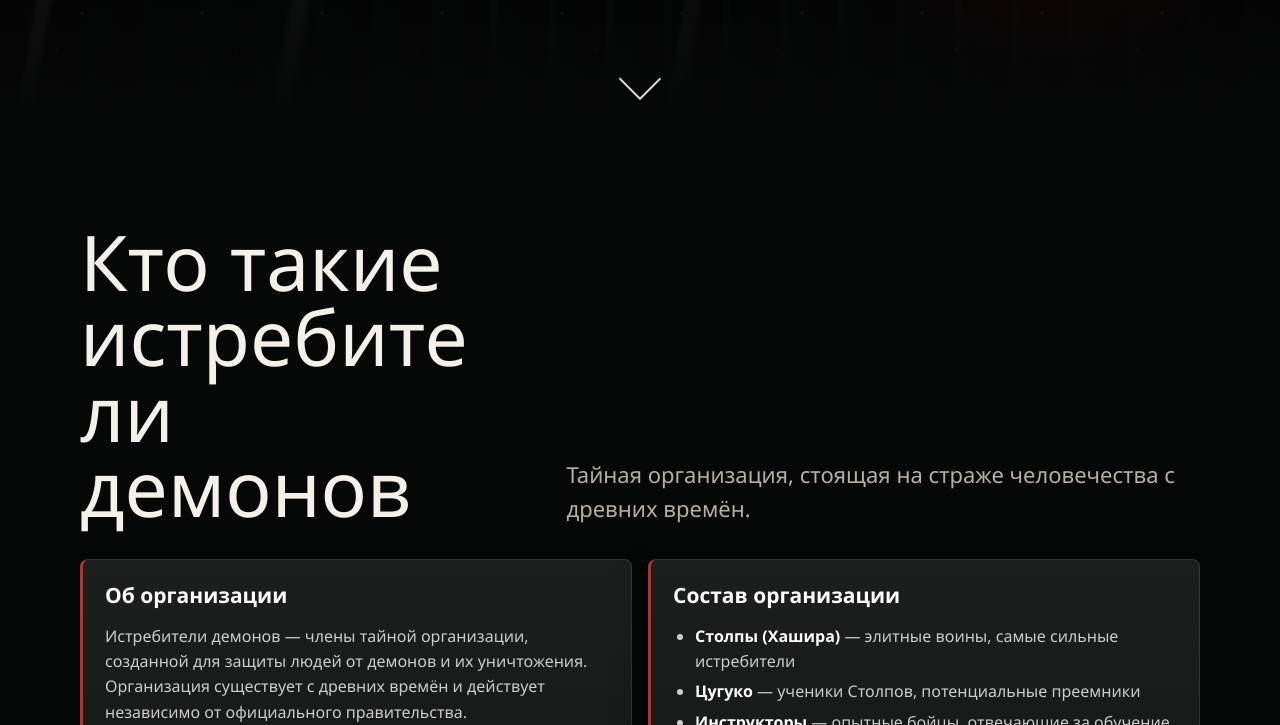
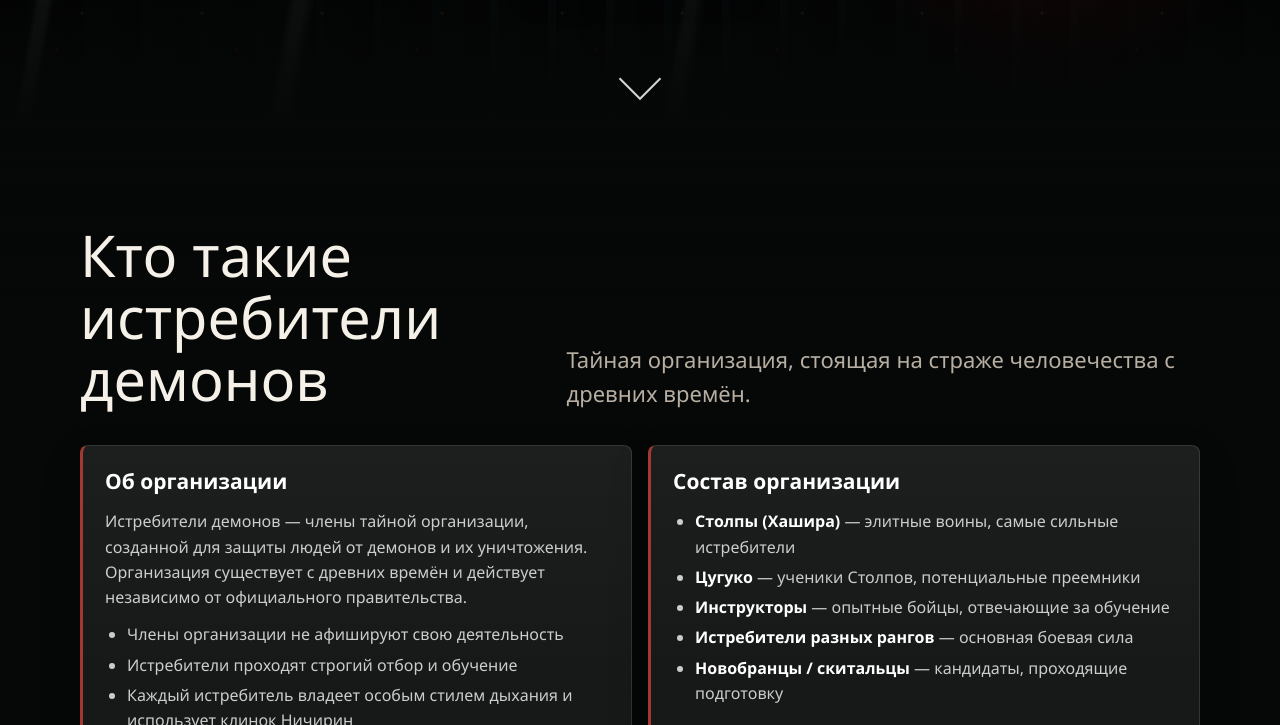
Before and after one commit to BetterSad/RTsite, a plain HTML site: page index.html in a window 1280 px wide. Shown: the part 608-1333 px from the top of the page. Drawn offline with Linux system fonts and the light colour scheme.

Commit message:
Обновление

```diff
--- a/styles.css
+++ b/styles.css
@@ -321,7 +321,13 @@ h2,
 h3,
 p,
 li {
-  overflow-wrap: anywhere;
+  overflow-wrap: break-word;
+}
+
+h2 {
+  word-break: normal;
+  overflow-wrap: normal;
+  hyphens: none;
 }
 
 h1 {
@@ -374,9 +380,12 @@ h1 {
 
 .page__header h2 {
   margin: 0;
-  font-size: clamp(40px, 6vw, 78px);
+  font-size: clamp(32px, 4.5vw, 64px);
   font-weight: 300;
-  line-height: 0.98;
+  line-height: 1.08;
+  word-break: normal;
+  overflow-wrap: normal;
+  hyphens: none;
 }
 
 .page__header p {
```
